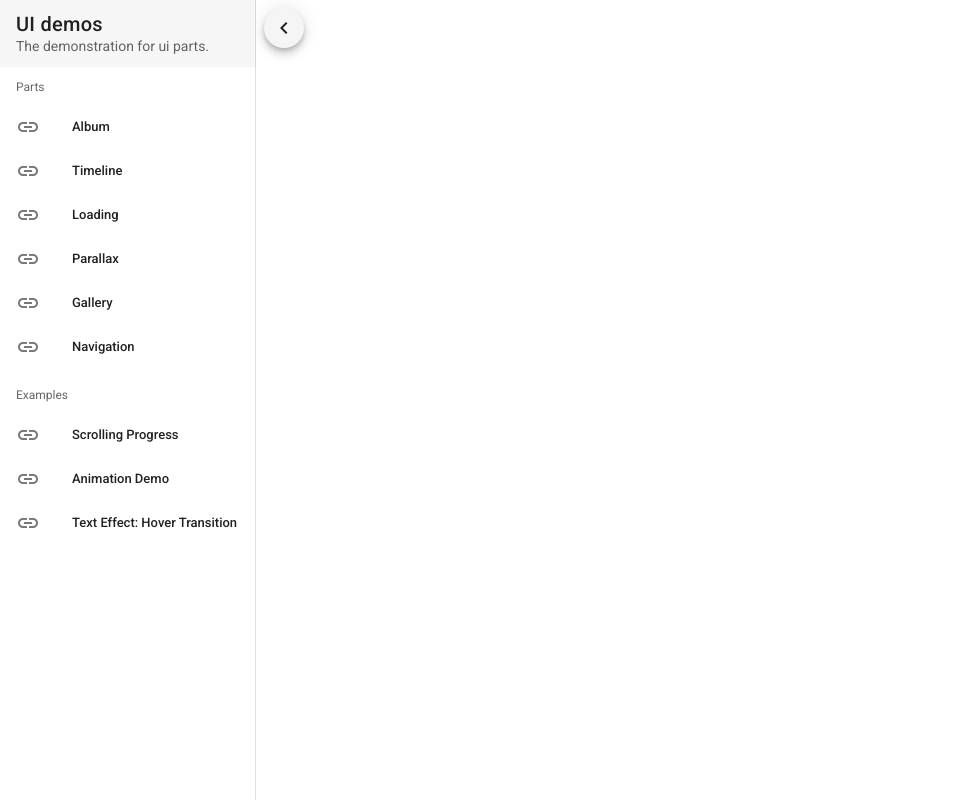
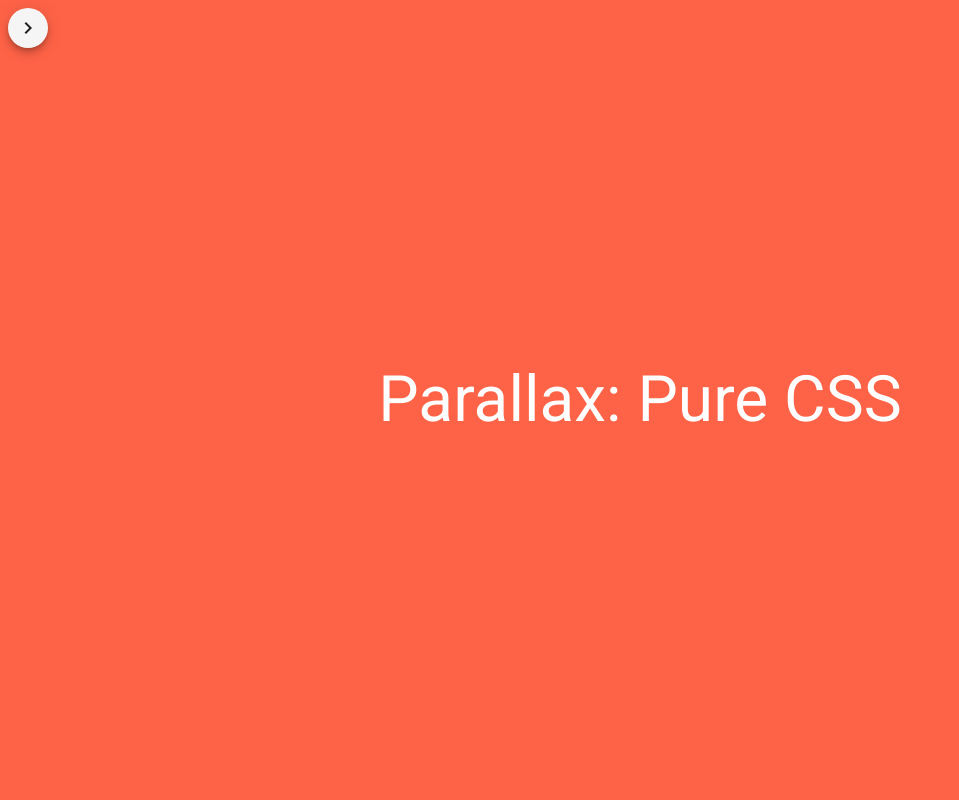
Before and after one commit to zfanli/ui, a Vue app: page /#/parallax-pure-css in a window 1280 px wide. Shown: the whole page, without its empty margins (0-959 px from the left). Built offline with nearby package versions, Linux system fonts and the light colour scheme.

Commit message:
Update ui parts

```diff
--- a/src/App.vue
+++ b/src/App.vue
@@ -55,7 +55,7 @@ export default {
   name: "App",
 
   data: () => ({
-    showNav: true,
+    showNav: false,
     links: {
       parts: {
         subheader: "Parts",
@@ -77,17 +77,17 @@ export default {
             icon: "mdi-link",
           },
           {
-            name: "Parallax",
+            name: "Parallax: GSAP",
             link: "parallax",
             icon: "mdi-link",
           },
           {
-            name: "Gallery",
+            name: "Gallery: GSAP",
             link: "gallery",
             icon: "mdi-link",
           },
           {
-            name: "Navigation",
+            name: "Navigation: GSAP + SVG",
             link: "navigation",
             icon: "mdi-link",
           },
@@ -109,6 +109,11 @@ export default {
           {
             name: "Text Effect: Hover Transition",
             link: "text-effect-hover-transition",
+            icon: "mdi-link",
+          },
+          {
+            name: "Parallax: Pure CSS",
+            link: "parallax-pure-css",
             icon: "mdi-link",
           },
         ],
--- a/src/router/index.js
+++ b/src/router/index.js
@@ -74,6 +74,14 @@ const routes = [
         /* webpackChunkName: "text-effect-hover-transition" */ "../views/TextEffectHoverTransition.vue"
       ),
   },
+  {
+    path: "/parallax-pure-css",
+    name: "ParallaxPureCss",
+    component: () =>
+      import(
+        /* webpackChunkName: "ParallaxPureCss" */ "../views/ParallaxPureCss.vue"
+      ),
+  },
 ];
 
 const router = new VueRouter({
--- /dev/null
+++ b/src/views/ParallaxPureCss.vue
@@ -0,0 +1,94 @@
+<template>
+  <div class="parallax-wrapper">
+    <div class="parallax-intro">Parallax: Pure CSS</div>
+    <div class="parallax-group parallax-group1">
+      <div class="parallax-layer parallax-layer-back">Back Parallax Layer</div>
+      <div class="parallax-layer parallax-layer-mid">Middle Parallax Layer</div>
+    </div>
+    <div class="parallax-group parallax-group2">
+      <div class="parallax-layer parallax-layer-mid">Middle Parallax Layer</div>
+      <div class="parallax-layer parallax-layer-front">
+        Front Parallax Layer
+      </div>
+    </div>
+    <div class="parallax-outro">The End</div>
+  </div>
+</template>
+
+<script>
+export default {};
+</script>
+
+<style lang="scss" scoped>
+@mixin align-center {
+  display: flex;
+  align-items: center;
+  justify-content: center;
+}
+
+.parallax-wrapper {
+  font-size: 4em;
+  color: white;
+  perspective: 300px;
+  height: 100vh;
+  overflow-x: hidden;
+  overflow-y: auto;
+  // overflow: hidden;
+
+  &,
+  * {
+    margin: 0;
+    padding: 0;
+  }
+
+  .parallax-intro {
+    @include align-center();
+    height: 100vh;
+    background-color: tomato;
+    position: relative;
+    z-index: 30;
+  }
+
+  .parallax-group {
+    height: 100vh;
+    position: relative;
+    transform-style: preserve-3d;
+    z-index: 20;
+
+    &.parallax-group1 {
+      & > .parallax-layer:first-child {
+        background-color: rgb(192, 44, 56);
+      }
+    }
+
+    &.parallax-group2 {
+      & > .parallax-layer:first-child {
+        background-color: yellowgreen;
+      }
+    }
+
+    .parallax-layer {
+      @include align-center();
+      position: absolute;
+      inset: 0;
+
+      &.parallax-layer-back {
+        // scale: 1 + ((translated z * -1) / perspective)
+        transform: translateZ(-300px) scale(2.1);
+      }
+
+      &.parallax-layer-front {
+        // scale: 1 + ((translated z * -1) / perspective)
+        transform: translateZ(210px) scale(0.4);
+      }
+    }
+  }
+
+  .parallax-outro {
+    @include align-center();
+    height: 100vh;
+    background-color: teal;
+    z-index: 0;
+  }
+}
+</style>
--- a/src/views/TextEffectHoverTransition.vue
+++ b/src/views/TextEffectHoverTransition.vue
@@ -18,15 +18,24 @@ import { gsap } from "gsap";
 export default {
   data: () => ({ offsetX: 0, offsetY: 0 }),
   mounted() {
-    const offset = this.$refs.body.getBoundingClientRect();
-    this.offsetX = offset.left;
-    this.offsetY = offset.top;
-    this.$refs.body.addEventListener("mousemove", this.mouseMove);
+    this.onResize();
+    window.addEventListener("resize", this.onResize);
   },
   destroyed() {
-    this.$refs.body.removeEventListener("mousemove", this.mouseMove);
+    this.cleanup();
+    window.removeEventListener("resize", this.onResize);
   },
   methods: {
+    onResize() {
+      this.cleanup();
+      const offset = this.$refs.body.getBoundingClientRect();
+      this.offsetX = offset.left;
+      this.offsetY = offset.top;
+      this.$refs.body.addEventListener("mousemove", this.mouseMove);
+    },
+    cleanup() {
+      this.$refs.body.removeEventListener("mousemove", this.mouseMove);
+    },
     mouseMove(event) {
       const { clientX, clientY } = event;
       const x = clientX - this.offsetX,
```
